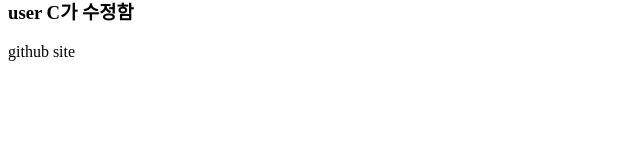
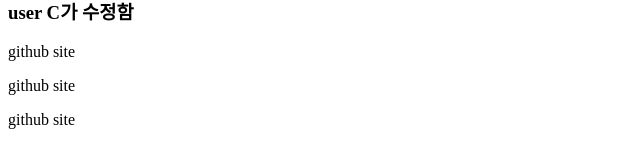
Before and after one commit to Songj2/NC13Git, a plain HTML site: page NC13Git/index.html in a window 1280 px wide. Shown: the part 130-298 px from the top of the page, without its empty margins (0-640 px from the left). Drawn offline with Linux system fonts and the light colour scheme.

Commit message:
Update index.html

```diff
--- a/NC13Git/index.html
+++ b/NC13Git/index.html
@@ -9,5 +9,7 @@
 <H2>Welcome to My Homepage</H2>
 <h3>user C가 수정함</h3>
 <p>github site</p>
+    <p>github site</p>
+    <p>github site</p>
 </body>
 </html>
```
